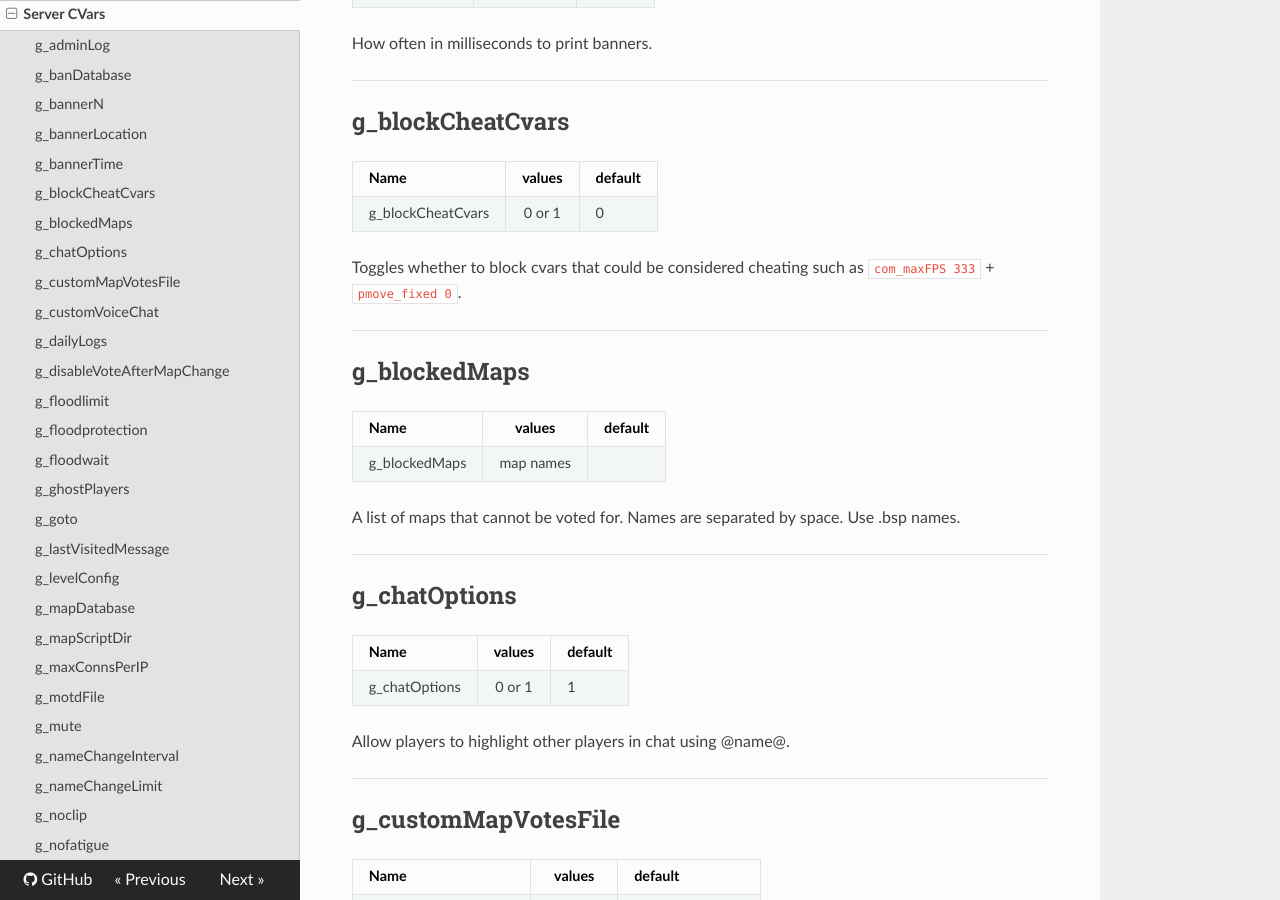
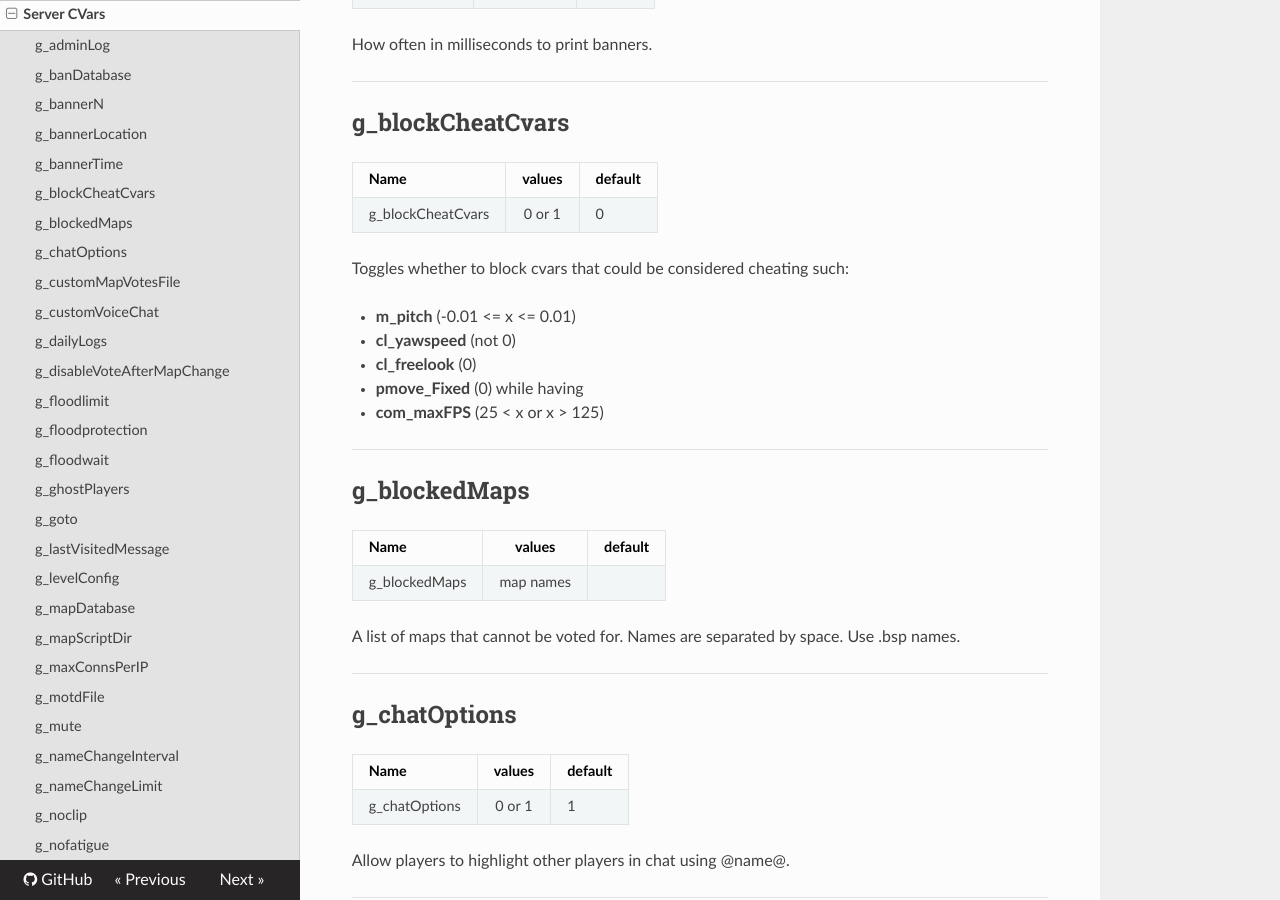
Before and after one commit to etjump/documentation, an MkDocs documentation site: the page built from docs/server/server_cvars.md, in a window 1280 px wide and 900 px high, scrolled down 1368 px. Built offline with MkDocs 1.6.1, drawn with Linux system fonts in a browser that asks for light colours; nearby versions of some CDN libraries; old or Windows-style settings are respelled for this version of MkDocs; some of the changed text lies outside the part shown.

Commit message:
Update server_cvars.md

```diff
--- a/docs/server/server_cvars.md
+++ b/docs/server/server_cvars.md
@@ -58,7 +58,13 @@ Name                    | values        | default
 ------------------------|:-------------:|-------------
 g_blockCheatCvars       | 0 or 1        | 0
 
-Toggles whether to block cvars that could be considered cheating such as `com_maxFPS 333` + `pmove_fixed 0`.
+Toggles whether to block cvars that could be considered cheating such:
+
+* __m_pitch__ (-0.01 <= x <= 0.01)
+* __cl_yawspeed__ (not 0)
+* __cl_freelook__ (0)
+* __pmove_Fixed__ (0) while having
+* __com_maxFPS__ (25 < x or x > 125)
 
 ---
 
```
Also changed, not shown: other parts of docs/server/server_cvars.md (+2 -2 lines).
